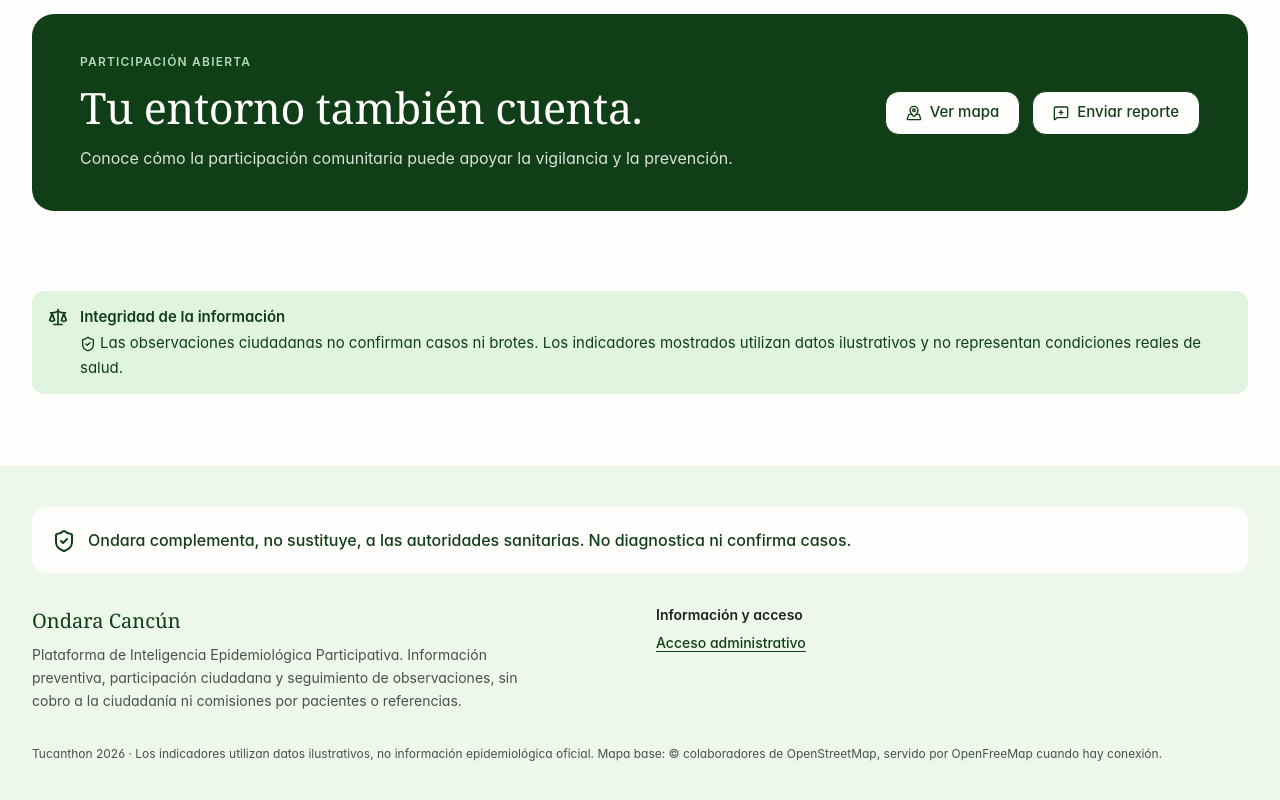
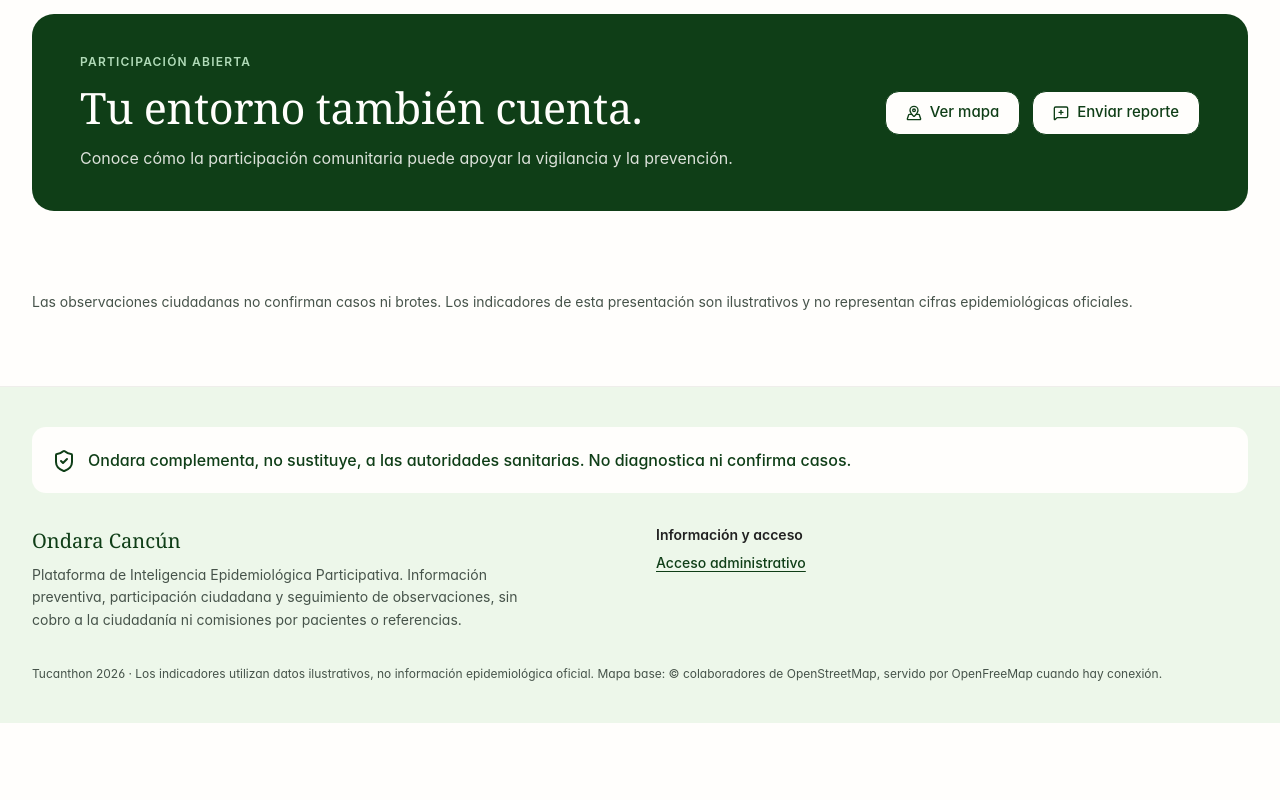
Before and after one commit to FranCiscoK18/TucanthonV3, a React (Vite) app: page / in a window 1280 px wide. Shown: the part 2137-2937 px from the top of the page. After the commit the page ends 2860 px from the top, so only its background shows below. Built offline with nearby package versions, Linux system fonts and the light colour scheme.

Commit message:
ui: actualizar leyenda, escala y avisos en LandingPage.tsx

```diff
--- a/src/pages/LandingPage.tsx
+++ b/src/pages/LandingPage.tsx
@@ -1,7 +1,6 @@
-import { Activity, ArrowRight, BookOpenText, Building2, Check, ClipboardCheck, MapPinned, MessageSquarePlus, ShieldCheck, Syringe, TrendingUp, Users } from 'lucide-react';
+import { Activity, ArrowRight, BookOpenText, Building2, Check, ClipboardCheck, MapPinned, MessageSquarePlus, Syringe, TrendingUp, Users } from 'lucide-react';
 import { Link } from 'react-router';
 import { ButtonLink } from '../components/ui/Button';
-import { Notice } from '../components/ui/Notice';
 import { useDocumentTitle } from '../hooks/useDocumentTitle';
 
 const FEATURES = [
@@ -113,10 +112,9 @@ export function LandingPage() {
           <ButtonLink to="/reportar" variant="secondary" icon={MessageSquarePlus}>Enviar reporte</ButtonLink>
         </div>
       </section>
-      <Notice tone="integrity" title="Integridad de la información">
-        <ShieldCheck className="mr-1 inline size-4" aria-hidden="true" />
-        Las observaciones ciudadanas no confirman casos ni brotes. Los indicadores mostrados utilizan datos ilustrativos y no representan condiciones reales de salud.
-      </Notice>
+      <p className="text-sm leading-relaxed text-muted">
+        Las observaciones ciudadanas no confirman casos ni brotes. Los indicadores de esta presentación son ilustrativos y no representan cifras epidemiológicas oficiales.
+      </p>
     </div>
   );
 }
```
